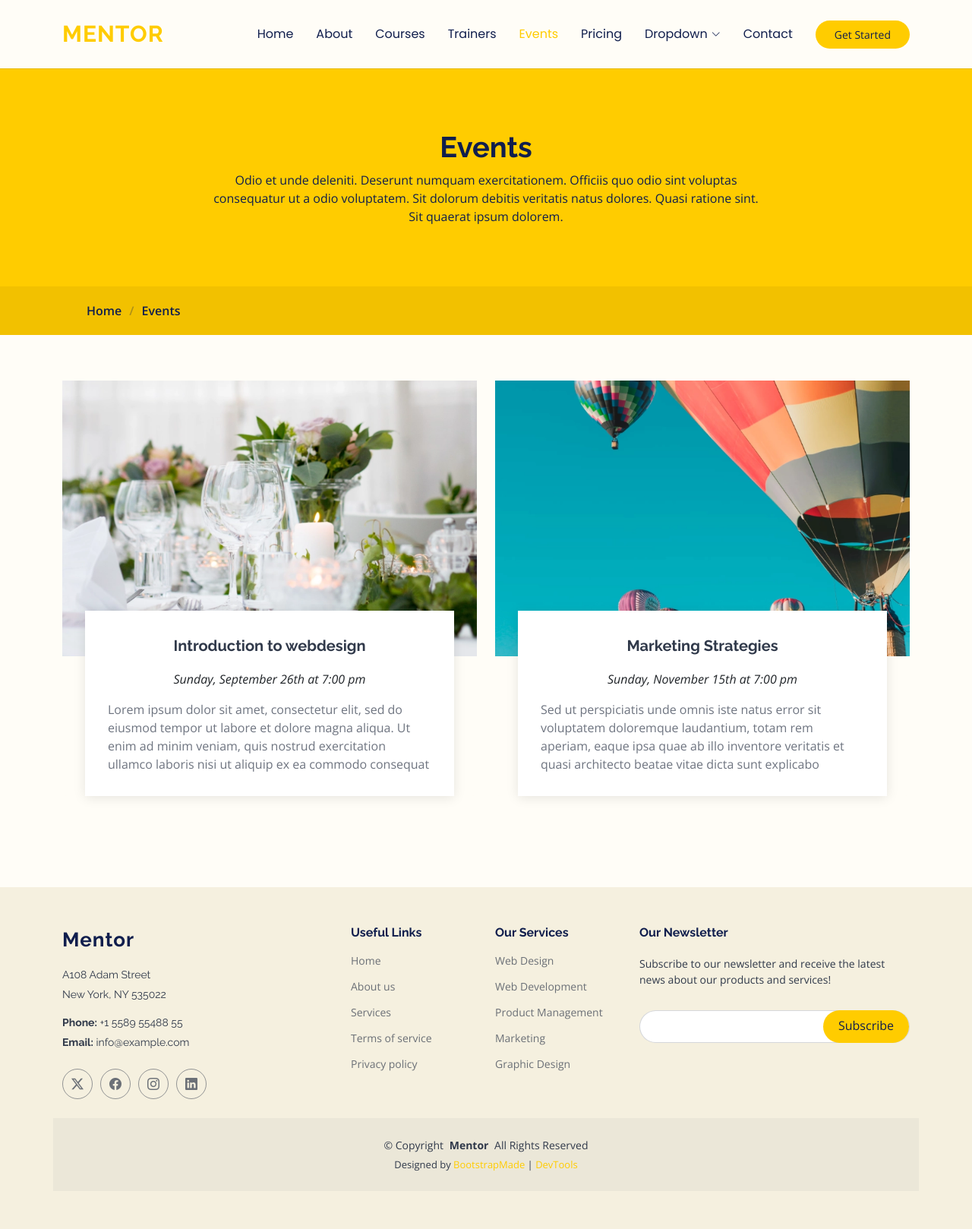
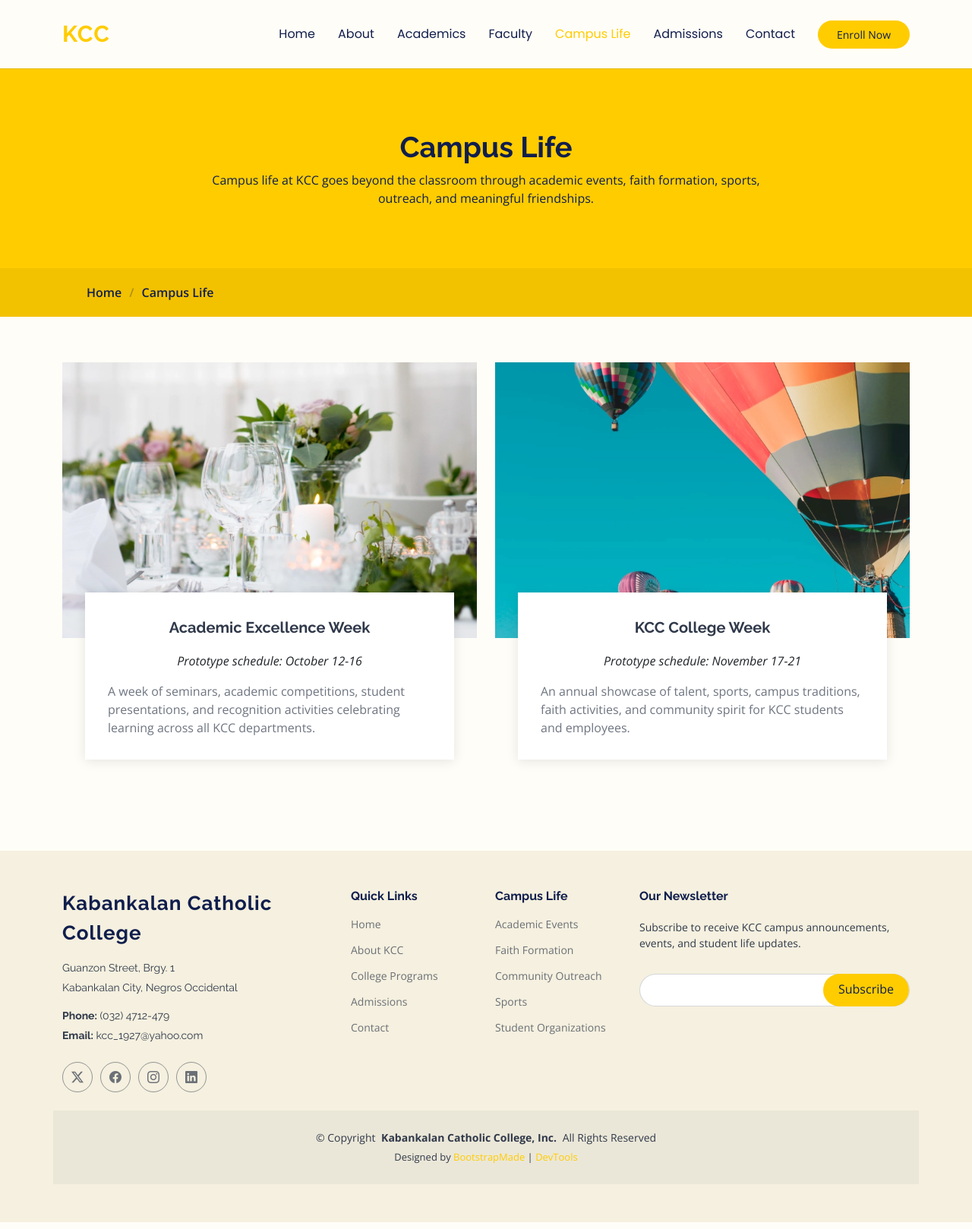
Before and after one commit to venice-aurelio/aurelio-project-2, a plain HTML site: page events.html in a window 1280 px wide. Shown: the whole page at 76% size. Drawn offline with nearby package versions, Linux system fonts and the light colour scheme.

Commit message:
changing the info on event like kcc

```diff
--- a/events.html
+++ b/events.html
@@ -4,7 +4,7 @@
 <head>
   <meta charset="utf-8">
   <meta content="width=device-width, initial-scale=1.0" name="viewport">
-  <title>Events - Mentor Bootstrap Template</title>
+  <title>Campus Life - Kabankalan Catholic College, Inc.</title>
   <meta name="description" content="">
   <meta name="keywords" content="">
 
@@ -44,40 +44,23 @@
       <a href="index.html" class="logo d-flex align-items-center me-auto">
         <!-- Uncomment the line below if you also wish to use an image logo -->
         <!-- <img src="assets/img/logo.webp" alt=""> -->
-        <h1 class="sitename">Mentor</h1>
+        <h1 class="sitename">KCC</h1>
       </a>
 
       <nav id="navmenu" class="navmenu">
         <ul>
           <li><a href="index.html">Home<br></a></li>
           <li><a href="about.html">About</a></li>
-          <li><a href="courses.html">Courses</a></li>
-          <li><a href="trainers.html">Trainers</a></li>
-          <li><a href="events.html" class="active">Events</a></li>
-          <li><a href="pricing.html">Pricing</a></li>
-          <li class="dropdown"><a href="#"><span>Dropdown</span> <i class="bi bi-chevron-down toggle-dropdown"></i></a>
-            <ul>
-              <li><a href="#">Dropdown 1</a></li>
-              <li class="dropdown"><a href="#"><span>Deep Dropdown</span> <i class="bi bi-chevron-down toggle-dropdown"></i></a>
-                <ul>
-                  <li><a href="#">Deep Dropdown 1</a></li>
-                  <li><a href="#">Deep Dropdown 2</a></li>
-                  <li><a href="#">Deep Dropdown 3</a></li>
-                  <li><a href="#">Deep Dropdown 4</a></li>
-                  <li><a href="#">Deep Dropdown 5</a></li>
-                </ul>
-              </li>
-              <li><a href="#">Dropdown 2</a></li>
-              <li><a href="#">Dropdown 3</a></li>
-              <li><a href="#">Dropdown 4</a></li>
-            </ul>
-          </li>
+          <li><a href="courses.html">Academics</a></li>
+          <li><a href="trainers.html">Faculty</a></li>
+          <li><a href="events.html" class="active">Campus Life</a></li>
+          <li><a href="pricing.html">Admissions</a></li>
           <li><a href="contact.html">Contact</a></li>
         </ul>
         <i class="mobile-nav-toggle d-xl-none bi bi-list"></i>
       </nav>
 
-      <a class="btn-getstarted" href="courses.html">Get Started</a>
+      <a class="btn-getstarted" href="pricing.html">Enroll Now</a>
 
     </div>
   </header>
@@ -90,8 +73,8 @@
         <div class="container">
           <div class="row d-flex justify-content-center text-center">
             <div class="col-lg-8">
-              <h1>Events</h1>
-              <p class="mb-0">Odio et unde deleniti. Deserunt numquam exercitationem. Officiis quo odio sint voluptas consequatur ut a odio voluptatem. Sit dolorum debitis veritatis natus dolores. Quasi ratione sint. Sit quaerat ipsum dolorem.</p>
+              <h1>Campus Life</h1>
+              <p class="mb-0">Campus life at KCC goes beyond the classroom through academic events, faith formation, sports, outreach, and meaningful friendships.</p>
             </div>
           </div>
         </div>
@@ -100,7 +83,7 @@
         <div class="container">
           <ol>
             <li><a href="index.html">Home</a></li>
-            <li class="current">Events</li>
+            <li class="current">Campus Life</li>
           </ol>
         </div>
       </nav>
@@ -118,9 +101,9 @@
                 <img src="assets/img/event/event-item-1.webp" alt="...">
               </div>
               <div class="card-body">
-                <h5 class="card-title"><a href="">Introduction to webdesign</a></h5>
-                <p class="fst-italic text-center">Sunday, September 26th at 7:00 pm</p>
-                <p class="card-text">Lorem ipsum dolor sit amet, consectetur elit, sed do eiusmod tempor ut labore et dolore magna aliqua. Ut enim ad minim veniam, quis nostrud exercitation ullamco laboris nisi ut aliquip ex ea commodo consequat</p>
+                <h5 class="card-title"><a href="">Academic Excellence Week</a></h5>
+                <p class="fst-italic text-center">Prototype schedule: October 12-16</p>
+                <p class="card-text">A week of seminars, academic competitions, student presentations, and recognition activities celebrating learning across all KCC departments.</p>
               </div>
             </div>
           </div>
@@ -130,9 +113,9 @@
                 <img src="assets/img/event/event-item-2.webp" alt="...">
               </div>
               <div class="card-body">
-                <h5 class="card-title"><a href="">Marketing Strategies</a></h5>
-                <p class="fst-italic text-center">Sunday, November 15th at 7:00 pm</p>
-                <p class="card-text">Sed ut perspiciatis unde omnis iste natus error sit voluptatem doloremque laudantium, totam rem aperiam, eaque ipsa quae ab illo inventore veritatis et quasi architecto beatae vitae dicta sunt explicabo</p>
+                <h5 class="card-title"><a href="">KCC College Week</a></h5>
+                <p class="fst-italic text-center">Prototype schedule: November 17-21</p>
+                <p class="card-text">An annual showcase of talent, sports, campus traditions, faith activities, and community spirit for KCC students and employees.</p>
               </div>
             </div>
 
@@ -151,13 +134,13 @@
       <div class="row gy-4">
         <div class="col-lg-4 col-md-6 footer-about">
           <a href="index.html" class="logo d-flex align-items-center">
-            <span class="sitename">Mentor</span>
+            <span class="sitename">Kabankalan Catholic College</span>
           </a>
           <div class="footer-contact pt-3">
-            <p>A108 Adam Street</p>
-            <p>New York, NY 535022</p>
-            <p class="mt-3"><strong>Phone:</strong> <span>+1 5589 55488 55</span></p>
-            <p><strong>Email:</strong> <span>info@example.com</span></p>
+            <p>Guanzon Street, Brgy. 1</p>
+            <p>Kabankalan City, Negros Occidental</p>
+            <p class="mt-3"><strong>Phone:</strong> <span>(032) 4712-479</span></p>
+            <p><strong>Email:</strong> <span>kcc_1927@yahoo.com</span></p>
           </div>
           <div class="social-links d-flex mt-4">
             <a href=""><i class="bi bi-twitter-x"></i></a>
@@ -168,30 +151,30 @@
         </div>
 
         <div class="col-lg-2 col-md-3 footer-links">
-          <h4>Useful Links</h4>
+          <h4>Quick Links</h4>
           <ul>
-            <li><a href="#">Home</a></li>
-            <li><a href="#">About us</a></li>
-            <li><a href="#">Services</a></li>
-            <li><a href="#">Terms of service</a></li>
-            <li><a href="#">Privacy policy</a></li>
+            <li><a href="index.html">Home</a></li>
+            <li><a href="about.html">About KCC</a></li>
+            <li><a href="courses.html">College Programs</a></li>
+            <li><a href="pricing.html">Admissions</a></li>
+            <li><a href="contact.html">Contact</a></li>
           </ul>
         </div>
 
         <div class="col-lg-2 col-md-3 footer-links">
-          <h4>Our Services</h4>
+          <h4>Campus Life</h4>
           <ul>
-            <li><a href="#">Web Design</a></li>
-            <li><a href="#">Web Development</a></li>
-            <li><a href="#">Product Management</a></li>
-            <li><a href="#">Marketing</a></li>
-            <li><a href="#">Graphic Design</a></li>
+            <li><a href="#">Academic Events</a></li>
+            <li><a href="#">Faith Formation</a></li>
+            <li><a href="#">Community Outreach</a></li>
+            <li><a href="#">Sports</a></li>
+            <li><a href="#">Student Organizations</a></li>
           </ul>
         </div>
 
         <div class="col-lg-4 col-md-12 footer-newsletter">
           <h4>Our Newsletter</h4>
-          <p>Subscribe to our newsletter and receive the latest news about our products and services!</p>
+          <p>Subscribe to receive KCC campus announcements, events, and student life updates.</p>
           <form action="#" method="post" class="email-form">
             <div class="newsletter-form"><input type="email" name="email"><input type="submit" value="Subscribe"></div>
             <div class="loading">Loading</div>
@@ -204,7 +187,7 @@
     </div>
 
     <div class="container copyright text-center mt-4">
-      <p>© <span>Copyright</span> <strong class="px-1 sitename">Mentor</strong> <span>All Rights Reserved</span></p>
+      <p>© <span>Copyright</span> <strong class="px-1 sitename">Kabankalan Catholic College, Inc.</strong> <span>All Rights Reserved</span></p>
       <div class="credits">
         <!-- All the links in the footer should remain intact. -->
         <!-- You can delete the links only if you've purchased the pro version. -->
```
